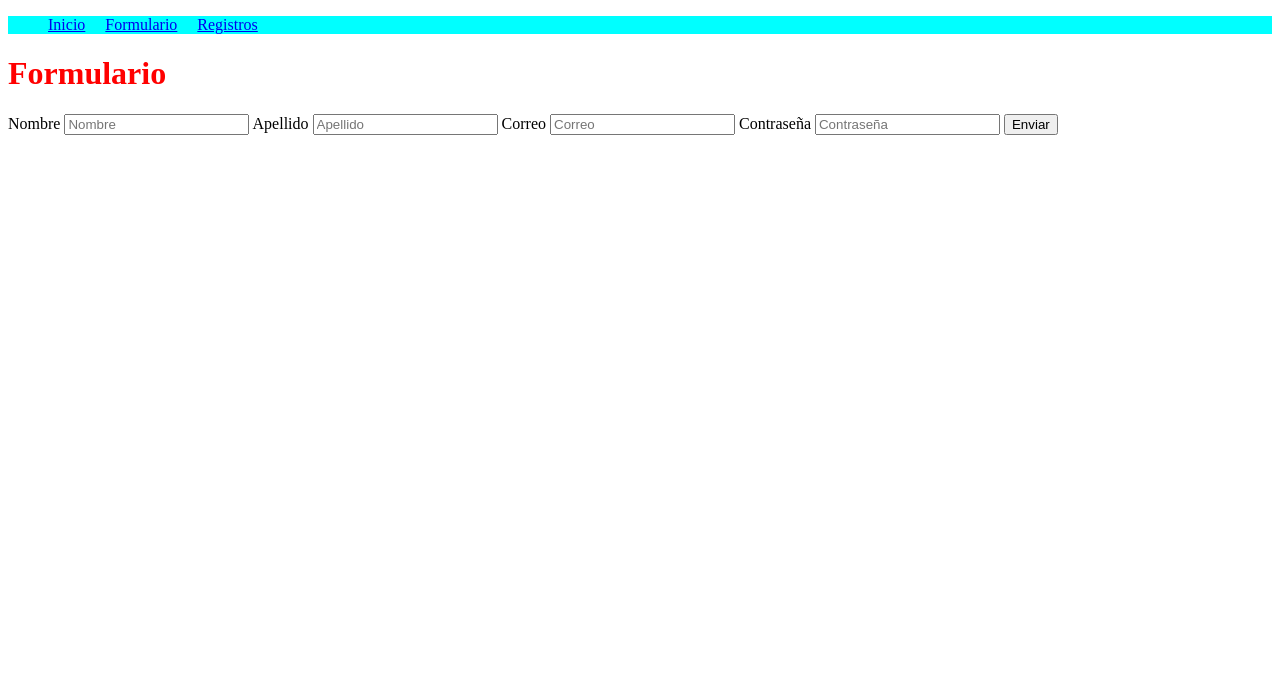
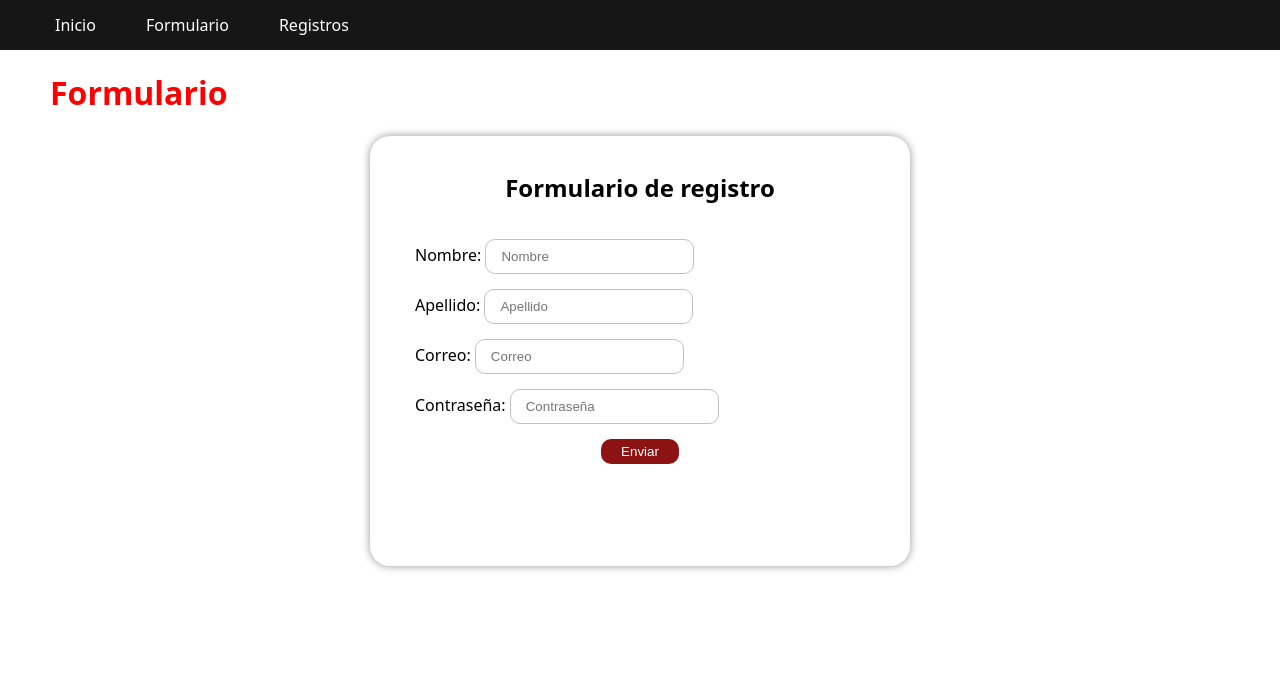
Before and after one commit to mariomorann/LAB_IPC2_2S_2024, a Flask app: page /formulario in a window 1280 px wide. Shown: the top 675 px of the page. Run offline with Flask 3, Linux system fonts and the light colour scheme.

Commit message:
ejemplo 14 css

```diff
--- a/ejemplo13/static/styles.css
+++ b/ejemplo13/static/styles.css
@@ -1,33 +1,130 @@
+
+body {
+    margin: 0;
+    padding: 0;
+
+    font-family: system-ui, -apple-system, BlinkMacSystemFont, 'Segoe UI', Roboto, Oxygen, Ubuntu, Cantarell, 'Open Sans', 'Helvetica Neue', sans-serif;
+}
+
+
 
 h1 {
     color: red;
+    margin-left: 50px;
 }
 
 nav {
     max-width: 100%;
     min-width: 100%;
 
-    margin: none;
+    height: 50px;
+    margin: 0;
+    background-color: rgb(22, 22, 22);
 
-    background-color: aqua;
+    display: flex;
+    align-items: center;
 }
 
 nav > ul {
     list-style-type: none;
     display: flex;
     gap: 20px;
+}
+
+ul > li {
+    padding-left: 15px;
+    padding-right: 15px;
+    padding-top: 8px;
+    padding-bottom: 8px;
+
+
+    border-radius: 5px;
+    transition: 0.8s;
 
 }
 
+li:hover {
+    background-color: rgb(37, 37, 37);
+}
+
+a {
+    text-decoration: none;
+    color: white;
+}
+
+.index {
+    display: flex;
+    flex-direction: column;
+}
+
 .container-inicio {
+    height: 450px;
     width: 100%;
-    height: 100%;
+
+    margin-bottom: 0;
 
     display: flex;
     justify-content: center;
     align-items: center;
+
 }
 
 .img-inicio {
     max-width: 50vw;
 }
+
+.container-formulario {
+    display: flex;
+    flex-direction: row;
+    justify-content: center;
+
+    min-height: 100%;
+    height: 540px;
+    width: 100%;
+}
+
+.formulario {
+    width: 450px;
+    height: 400px;
+    padding: 15px 45px;
+
+    background-color: white;
+    border-radius: 20px;
+
+    -webkit-box-shadow: 0px 0px 8px 0px rgba(0,0,0,0.42);
+    -moz-box-shadow: 0px 0px 8px 0px rgba(0,0,0,0.42);
+    box-shadow: 0px 0px 8px 0px rgba(0,0,0,0.42);
+
+
+    display: flex;
+    flex-direction: column;
+    gap: 15px;
+
+}
+
+.centrar {
+    display: flex;
+    justify-content: center;
+}
+
+.btn-enviar {
+    max-width: 150px;
+    padding: 5px 20px;
+    margin: 0;
+
+    border: 0;
+    border-radius: 10px;
+
+    background:rgb(141, 18, 18);
+    color: white;
+
+}
+
+input {
+    border: 1px solid rgb(193, 193, 193);
+    border-radius: 10px;
+    height: 25px;
+    padding: 4px 15px;
+
+
+}
--- a/ejemplo13/templates/formulario.html
+++ b/ejemplo13/templates/formulario.html
@@ -1,30 +1,36 @@
 {% extends 'template.html' %}
 {% block content %}
 
+
 <h1> Formulario </h1>
-
-<div>
-    <form action="/enviar" method="POST" class="">
+<div class="container-formulario">
+    <form action="/enviar" method="POST" class="formulario">
+        <div class="centrar">
+            <h2>
+                Formulario de registro
+            </h2>
+        </div>
         <label>
-            Nombre
+            Nombre:
             <input id="name" name="name" type="text" placeholder="Nombre">
         </label>
         <label>
-            Apellido
+            Apellido:
             <input id="lastname" name="lastname" type="text" placeholder="Apellido">
         </label>
         <label>
-            Correo
+            Correo:
             <input id="email" name="email" type="email" placeholder="Correo">
         </label>
         <label>
-            Contraseña
+            Contraseña:
             <input id="password" name="password" type="password" placeholder="Contraseña">
         </label>
-
-        <button type="submit">
-            Enviar
-        </button>
+        <div class="centrar">
+            <button type="submit" class="btn-enviar">
+                Enviar
+            </button>
+        </div>
     </form>
 </div>
 
```
Also changed, not shown: ejemplo13/templates/index.html (+5 -3 lines), ejemplo14/flexbox.html (added, +110 -0 lines).
